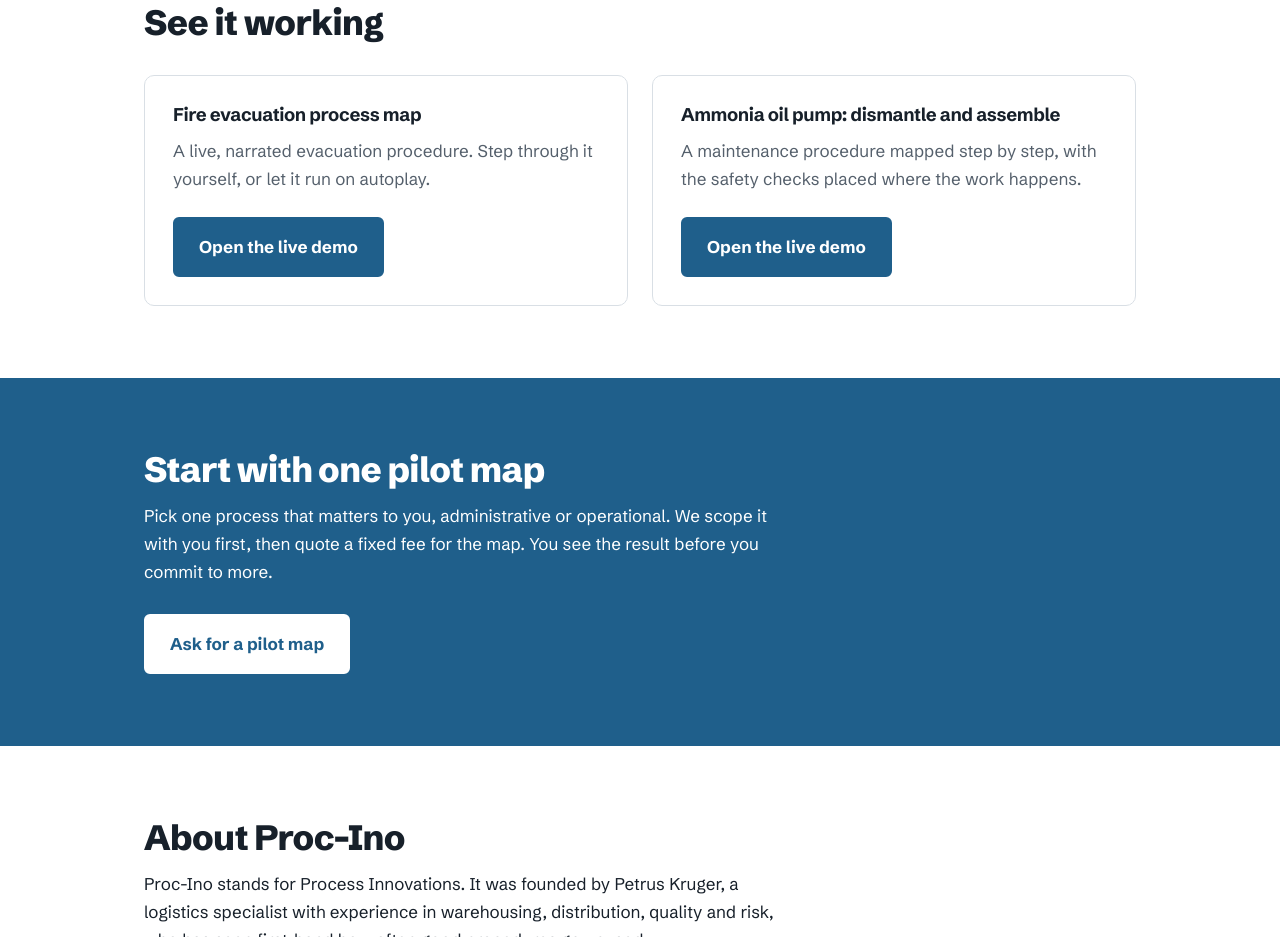
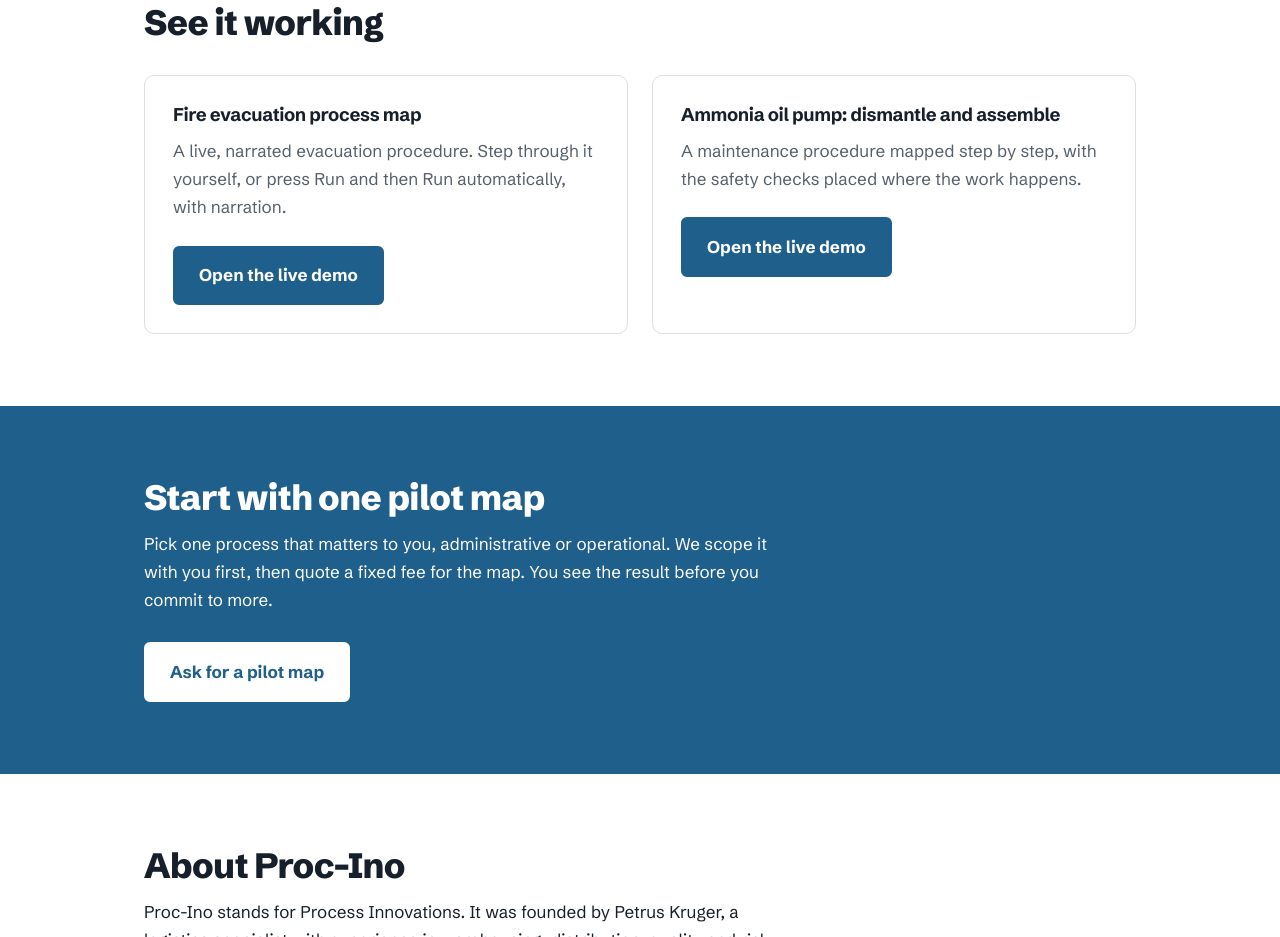
Before and after one commit to kimannak1512-max/dadsweb, a plain HTML site: page index.html in a window 1280 px wide. Shown: the part 2636-3573 px from the top of the page. Drawn offline with Linux system fonts and the light colour scheme.

Commit message:
Update description for fire evacuation process

```diff
--- a/index.html
+++ b/index.html
@@ -229,7 +229,7 @@
     <div class="proof">
       <div class="card">
         <h3>Fire evacuation process map</h3>
-        <p>A live, narrated evacuation procedure. Step through it yourself, or let it run on autoplay.</p>
+        <p>A live, narrated evacuation procedure. Step through it yourself, or press Run and then Run automatically, with narration.</p>
         <a class="btn btn-primary" href="fire-evacuation.html">Open the live demo</a>
       </div>
       <div class="card">
```
